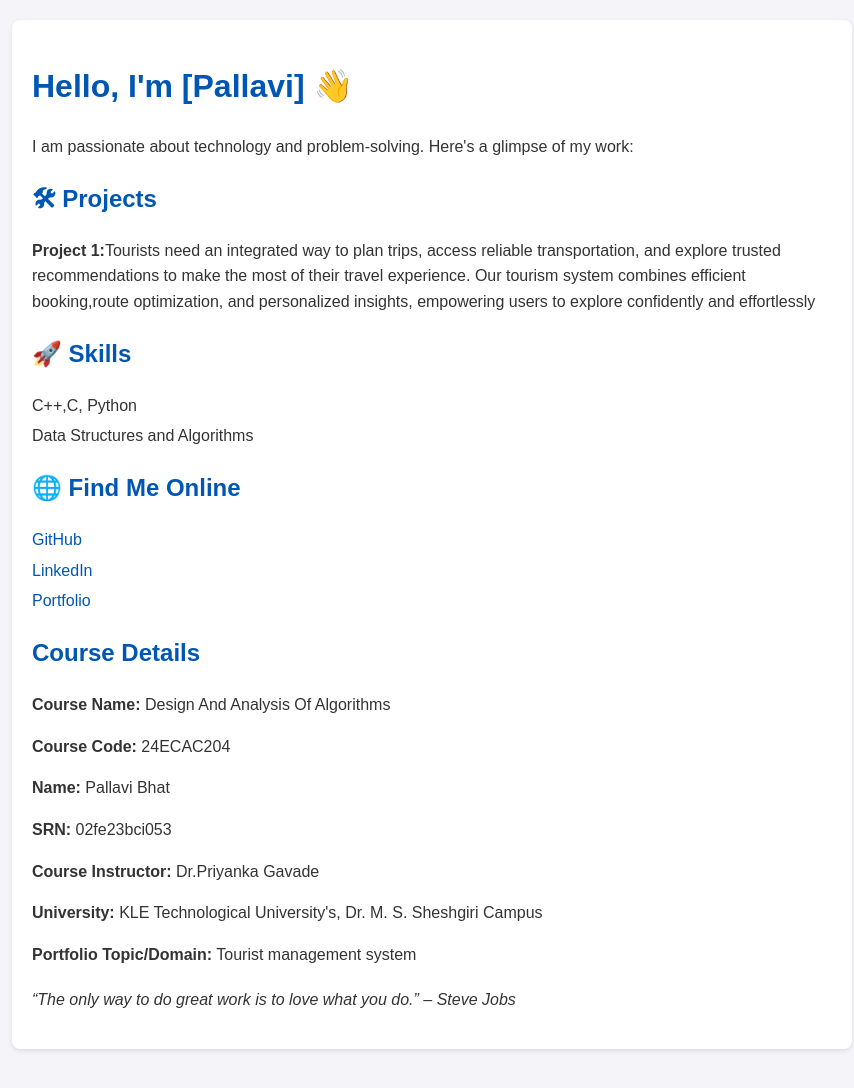
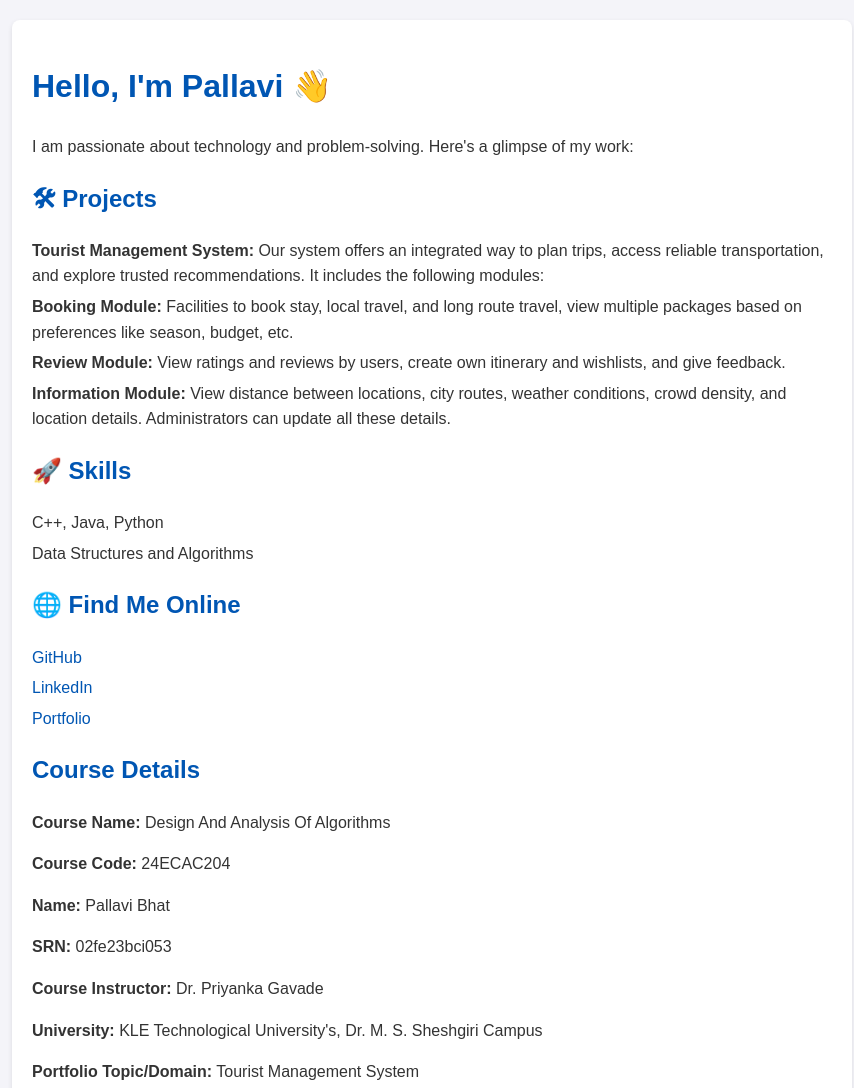
Before and after one commit to Pallavimbhat/oTurist-management-system.github.io, a plain HTML site: page index.html in a window 1280 px wide. Shown: the top 1088 px of the page, without its empty margins (208-1062 px from the left). Drawn offline with Linux system fonts and the light colour scheme.

Commit message:
Update index.html

```diff
--- a/index.html
+++ b/index.html
@@ -46,22 +46,23 @@
 </head>
 <body>
     <div class="container">
-        <h1>Hello, I'm <span>[Pallavi]</span> 👋</h1>
+        <h1>Hello, I'm <span>Pallavi</span> 👋</h1>
         <p>I am passionate about technology and problem-solving. Here's a glimpse of my work:</p>
 
         <h2>🛠 Projects</h2>
         <ul>
-            <li><strong>Project 1:</strong>Tourists need an integrated way to plan trips, access reliable transportation,
-              and explore trusted recommendations to make the most of their travel experience. Our tourism system combines efficient booking,route optimization,
-              and personalized insights, empowering users to explore confidently and effortlessly </li>
-
-
-
+            <li><strong>Tourist Management System:</strong> Our system offers an integrated way to plan trips, access reliable transportation, and explore trusted recommendations. It includes the following modules:
+                <ul>
+                    <li><strong>Booking Module:</strong> Facilities to book stay, local travel, and long route travel, view multiple packages based on preferences like season, budget, etc.</li>
+                    <li><strong>Review Module:</strong> View ratings and reviews by users, create own itinerary and wishlists, and give feedback.</li>
+                    <li><strong>Information Module:</strong> View distance between locations, city routes, weather conditions, crowd density, and location details. Administrators can update all these details.</li>
+                </ul>
+            </li>
         </ul>
 
         <h2>🚀 Skills</h2>
         <ul>
-            <li>C++,C, Python</li>
+            <li>C++, Java, Python</li>
             <li>Data Structures and Algorithms</li>
         </ul>
 
@@ -77,9 +78,9 @@
         <p><strong>Course Code:</strong> 24ECAC204</p>
         <p><strong>Name:</strong> Pallavi Bhat</p>
         <p><strong>SRN:</strong> 02fe23bci053</p>
-        <p><strong>Course Instructor:</strong> Dr.Priyanka Gavade</p>
+        <p><strong>Course Instructor:</strong> Dr. Priyanka Gavade</p>
         <p><strong>University:</strong> KLE Technological University's, Dr. M. S. Sheshgiri Campus</p>
-        <p><strong>Portfolio Topic/Domain:</strong> Tourist management system</p>
+        <p><strong>Portfolio Topic/Domain:</strong> Tourist Management System</p>
 
         <p class="quote">“The only way to do great work is to love what you do.” – Steve Jobs</p>
     </div>
```
